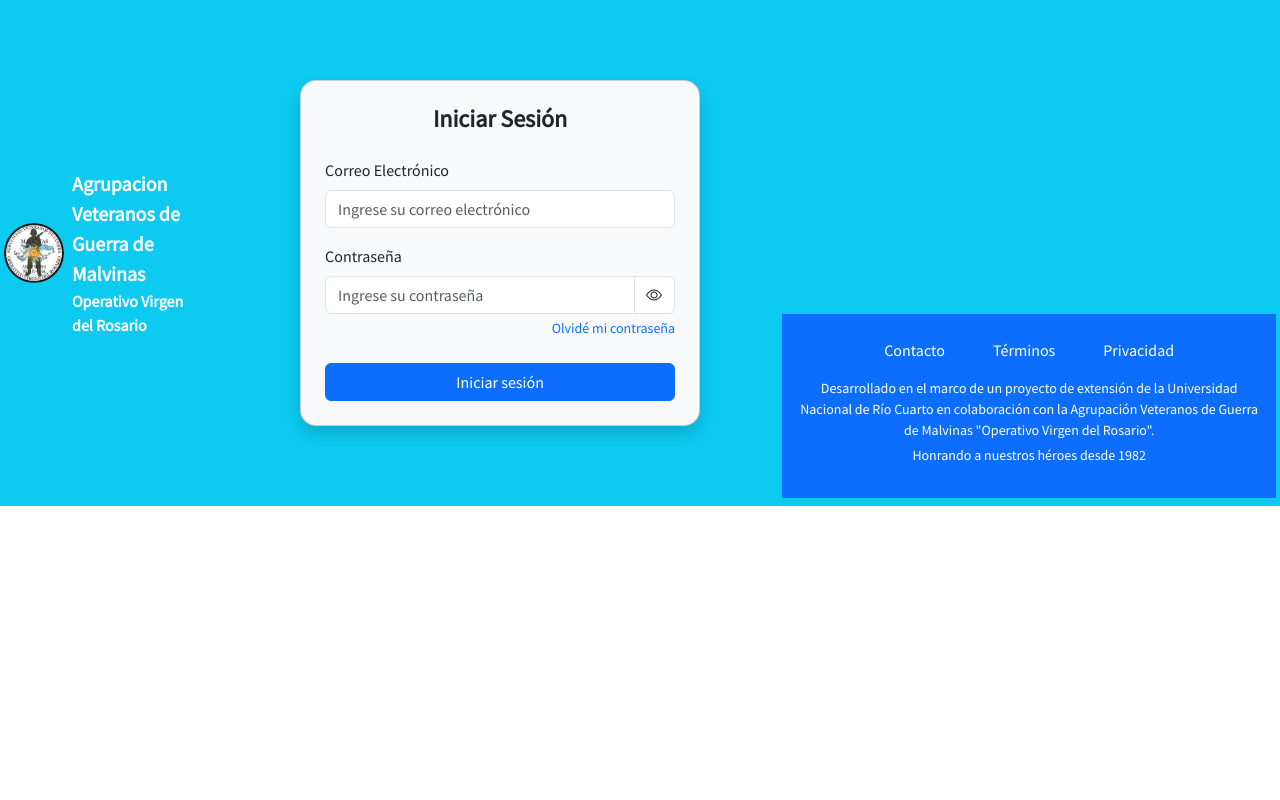
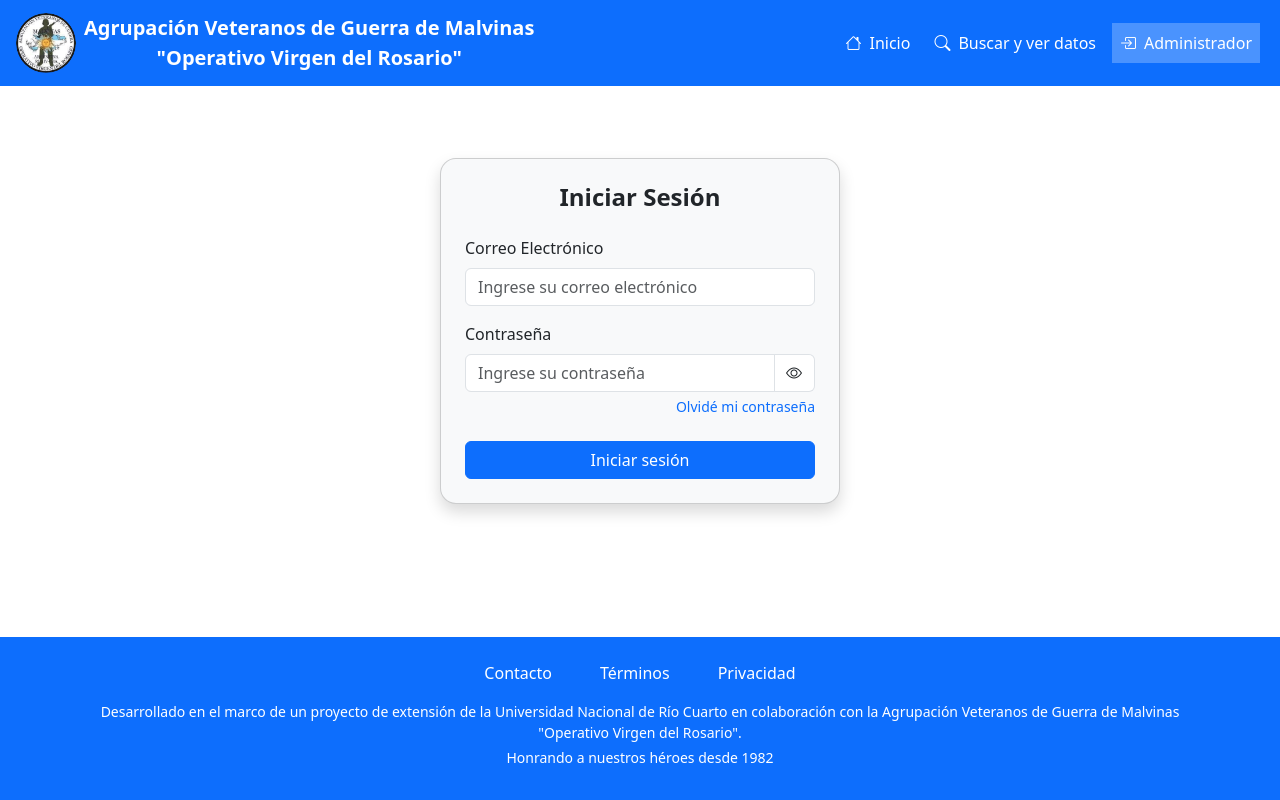
Before and after one commit to AlieniAgustin/proyecto-malvinas-unrc-2025, a Flask app: page /admin in a window 1280 px wide. Run offline with Flask 3, Linux system fonts and the light colour scheme.

Commit message:
Fix: Solved conflicts

```diff
--- a/app/templates/base.html
+++ b/app/templates/base.html
@@ -30,17 +30,15 @@
         }
     </style>
 </head>
-<body class="bg-white text-secondary d-flex flex-column min-vh-100" style="font-family: 'Source Sans Pro', sans-serif;">
+<body class="bg-white d-flex flex-column min-vh-100">
 
-    <header class="bg-info text-white py-2">
-        <div class="container-fluid d-flex justify-content-between align-items-center px-1">
-            <!-- Izquierda: logo + texto -->
-            <div class="d-flex align-items-center">
-                <img src="{{ url_for('static', filename='img/logo.png') }}" alt="Logo" height="60" class="me-2" />
-                <div>
-                    <span class="fw-semibold fs-5">Agrupacion Veteranos de Guerra de Malvinas</span><br />
-                    <small class="fw-semibold fs-6">Operativo Virgen del Rosario</small>
-                </div>
+    <nav class="navbar navbar-expand-lg navbar-dark bg-primary px-3">
+        <!-- Logo -->
+        <a class="navbar-brand d-flex align-items-center" href="/">
+            <img class="me-2 rounded-circle" src="{{url_for('static', filename='img/logo.png')}}" alt="Logo de la agrupacion" width="60px" height="60px">
+            <div class="d-flex flex-column align-items-center fw-bold">
+                <span class="d-block">Agrupación Veteranos de Guerra de Malvinas</span>
+                <span class="d-block">"Operativo Virgen del Rosario"</span>
             </div>
        </a>
 
```
